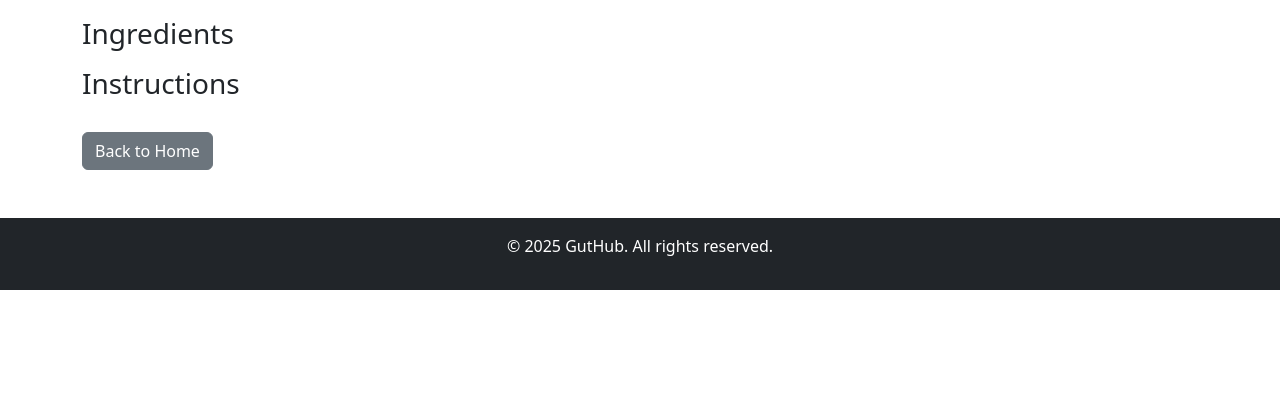
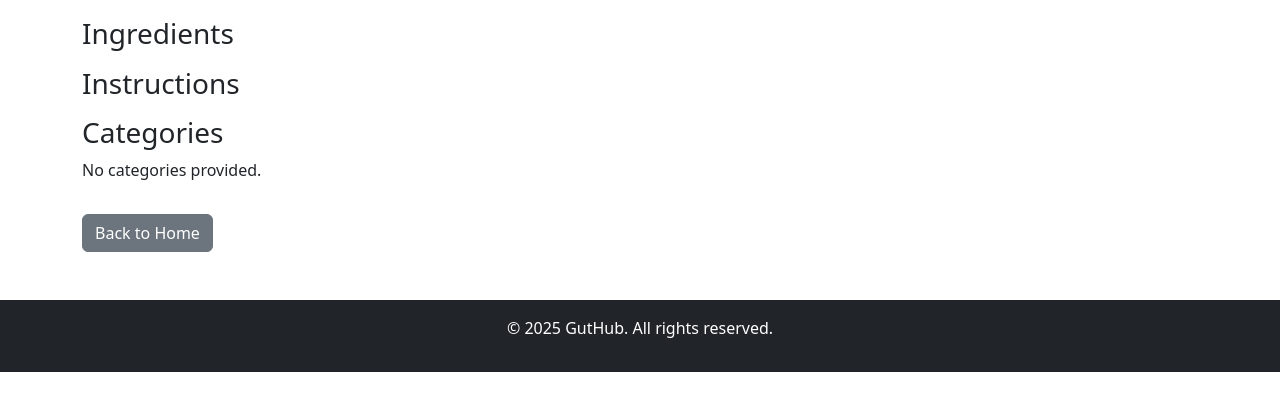
Before and after one commit to robperc/GutHub, a Flask app: page /recipe/1 in a window 1280 px wide. Shown: the part 127-538 px from the top of the page. Run offline with Flask 3, Linux system fonts and the light colour scheme.

Commit message:
Enhance recipe details by adding categories display and improving instruction formatting

```diff
--- a/guthub/templates/recipe.html
+++ b/guthub/templates/recipe.html
@@ -24,11 +24,19 @@
             {% endfor %}
         </ul>
         <h3>Instructions</h3>
-        <ol>
+        <p>
             {% for instruction in recipe.instructions %}
-            <p>{{ instruction }}</p>
+            {{ instruction }}
             {% endfor %}
-        </ol>
+        </p>
+        <h3>Categories</h3>
+        <p>
+            {% if recipe.categories %}
+                {{ recipe.categories | join(", ") }}
+            {% else %}
+                No categories provided.
+            {% endif %}
+        </p>
         <a href="/" class="btn btn-secondary mt-3">Back to Home</a>
     </div>
 
```
